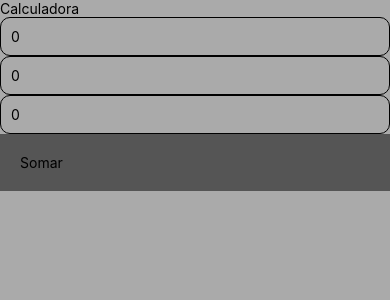
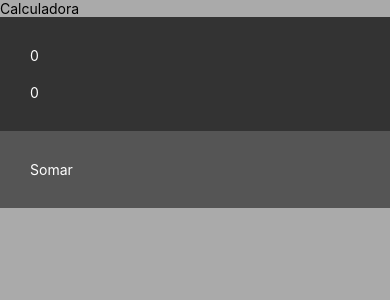
Before and after one commit to MarcioRMed/calculadora, a React Native app: screen / in a window 390 px wide. Shown: the top 300 px of the page. Built offline with nearby package versions, Linux system fonts and the light colour scheme.

Commit message:
refatoração

```diff
--- a/App.js
+++ b/App.js
@@ -3,46 +3,45 @@ import {SafeAreaView, StyleSheet, Text, View, TouchableHighlight, TextInput } fr
 
 export default function App() {
 
-  const [valor1,setValor1]=useState(0)
-  const [valor2,setValor2]=useState(0)
+  const [operacao,setOperacao]=useState(0)
   const [resultado,setResultado]=useState(0)
 
-  const soma=()=>{
-    setResultado(parseInt(valor1) + parseInt(valor2))}
+  const operar=()=>{
+    // setResultado(parseInt(valor1) + parseInt(valor2))}
+    setResultado(eval(operacao)) //A função eval() computa um código JavaScript representado como uma string.
+
+
+  }
 
   return(
     <SafeAreaView style={styles.container}>
       <Text>Calculadora</Text>
 
+      <View style={styles.display}>
       <TextInput
-      style={styles.display}
-      value={String(valor1)}
-      onChangeText={(texto)=> {setValor1(texto)}}
+      style={styles.txtDisplayOperacao}
+      value={String(operacao)}
+      onChangeText={(texto)=> {setOperacao(texto)}}
       // keyboardType='numeric'
       />
 
       <TextInput
-      style={styles.display}
-      value={String(valor2)}
-      onChangeText={(texto)=> {setValor2(texto)}}
-      // keyboardType='numeric'
-      />
-
-      <TextInput
-      style={styles.display}
+      style={styles.txtDisplayResultado}
       value={String(resultado)}
       onChangeText={(texto)=> {setResultado(texto)}}
       // keyboardType='numeric'
       />
+      </View>
 
+      <View>
       <TouchableHighlight
         style={styles.btn}
-        onPress={()=>soma()}
+        onPress={()=>operar()}
       >
 
         <Text style={styles.txtBtn}>Somar</Text>
       </TouchableHighlight>
-
+      </View>
     </SafeAreaView>
   );
 }
@@ -51,22 +50,33 @@ const styles = StyleSheet.create({
   container: {
     flex: 1,
     backgroundColor: '#aaa',
-    padding:10,
+    padding:20,
     // alignItems: 'center',
     // justifyContent: 'center',
   },
   display:{
-    borderWidth:1,
-    borderRadius:10,
-    padding:10,
-  },
-  btn:{
-    backgroundColor:'#555',
+    backgroundColor:'#333',
     padding:20,
 
   },
+  txtDisplayOperacao:{
+    color:'#fff',
+    padding:10,
+
+  },
+  txtDisplayResultado:{
+    color:'#fff',
+    padding:10,
+  },
+
+  btn:{
+    backgroundColor:'#555',
+    padding:30,
+
+  },
   txtBtn:{
-    Color:'#fff'
+    color:'#fff',
+
 
   }
 });
```
Also changed, not shown: components/display.js (added, +10 -0 lines).
